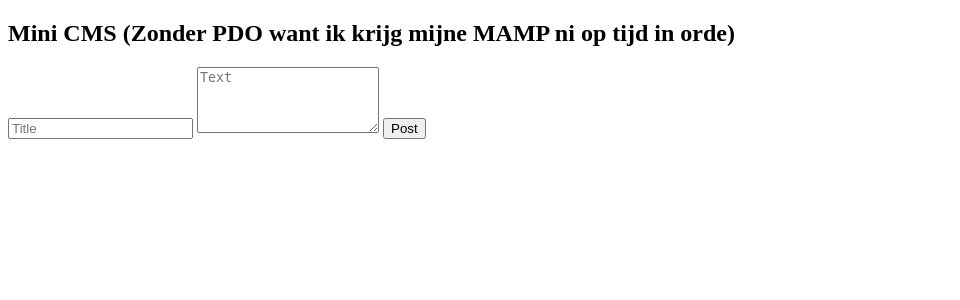
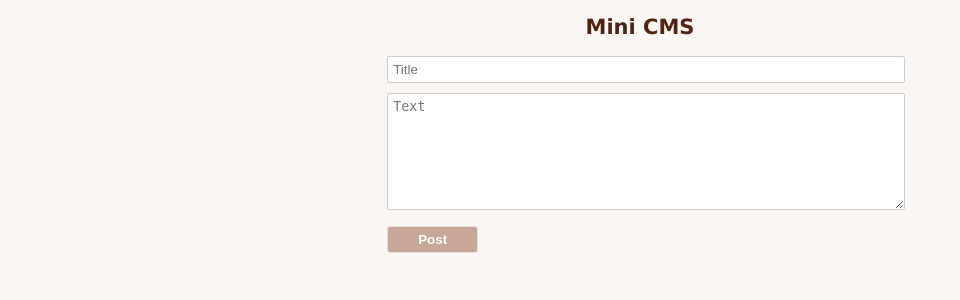
Before and after one commit to NoeBaeten/TestJezelf, a PHP site: page / in a window 1280 px wide. Shown: the top 300 px of the page, without its empty margins (0-960 px from the left). Run offline with PHP 8.4, Linux system fonts and the light colour scheme; data that the repository does not hold is empty; some libraries are stand-ins or nearby versions.

Commit message:
Edit
Added CSS

```diff
--- a/6 Blogpost/css/style.css
+++ b/6 Blogpost/css/style.css
@@ -0,0 +1,52 @@
+body{
+	font: 14px/21px "Lucida Sans", "Lucida Grande", "Lucida Sans Unicode", sans-serif;
+	background-color: #F9F6F4;
+}
+.container{
+	width: 100%;
+	margin: 0 auto;
+	text-align: center;
+}
+h1, h2{
+	color: #4F2412;
+}
+form{
+	width: 40%;
+	margin: 0 auto;
+}
+form input, form textarea {
+    border:1px solid #CCCCCC;
+    border-radius:2px;
+    width: 100%;
+    padding: 5px;
+    margin-bottom: 10px;
+}
+form input:focus, form textarea:focus {
+    background: #fff;
+    border:1px solid #CCCCCC;
+}
+
+button {
+    background-color: #C9A798;
+    border: 1px solid #E9E0DB;
+    border-radius: 2px;
+    -webkit-border-radius: 3px;
+    -moz-border-radius: 3px;
+    -ms-border-radius: 3px;
+    -o-border-radius: 3px;
+    color: white;
+    font-weight: bold;
+    padding: 5px 30px;
+    text-align: center;
+    float: left;
+}
+button:hover {
+    opacity:.85;
+    cursor: pointer;
+}
+button:active {
+    border: 1px solid #E9E0DB;
+}
+.clear{
+	clear: both;
+}
--- a/6 Blogpost/index.php
+++ b/6 Blogpost/index.php
@@ -19,16 +19,18 @@
 	<link rel="stylesheet" href="css/style.css">
 </head>
 <body>
-	<div>
-		<h2>Mini CMS (Zonder PDO want ik krijg mijne MAMP ni op tijd in orde)</h2>
+	<div class="container">
+		<h2>Mini CMS</h2>
 		<form action="" method="post">
 			<input type="text" name="title" placeholder="Title">
-			<textarea rows="4" placeholder="Text" name="post"></textarea>
-
+			<textarea rows="7" placeholder="Text" name="post"></textarea>
+			<br />
 			<button type="submit">Post</button>
 		</form>
+
+		<div class="clear"></div>
+
+		<?php include_once("print.php"); ?>
 	</div>
-
-	<p><?php include_once("print.php"); ?></p>
 </body>
 </html>
--- a/6 Blogpost/print.php
+++ b/6 Blogpost/print.php
@@ -5,11 +5,13 @@
 		$sql = "SELECT * FROM tbltjcms ORDER BY id DESC";
 		$result = $db->conn->query($sql);
 
-		echo "<div class='row'>";
-		echo "<div class='col-md-12'>";
+		echo "<div class='blogpost'>";
 
 		foreach($result as $post) {
-			echo "<h2>" . $post['titel'] . "</h2>";
+			echo "<h3>" . $post['titel'] . "</h3>";
 			echo "<p>" . $post['bericht'] . "</p>";
+			echo "<div class='clear'></div>";
 		}
+
+		echo "</div>";
  ?>
```
